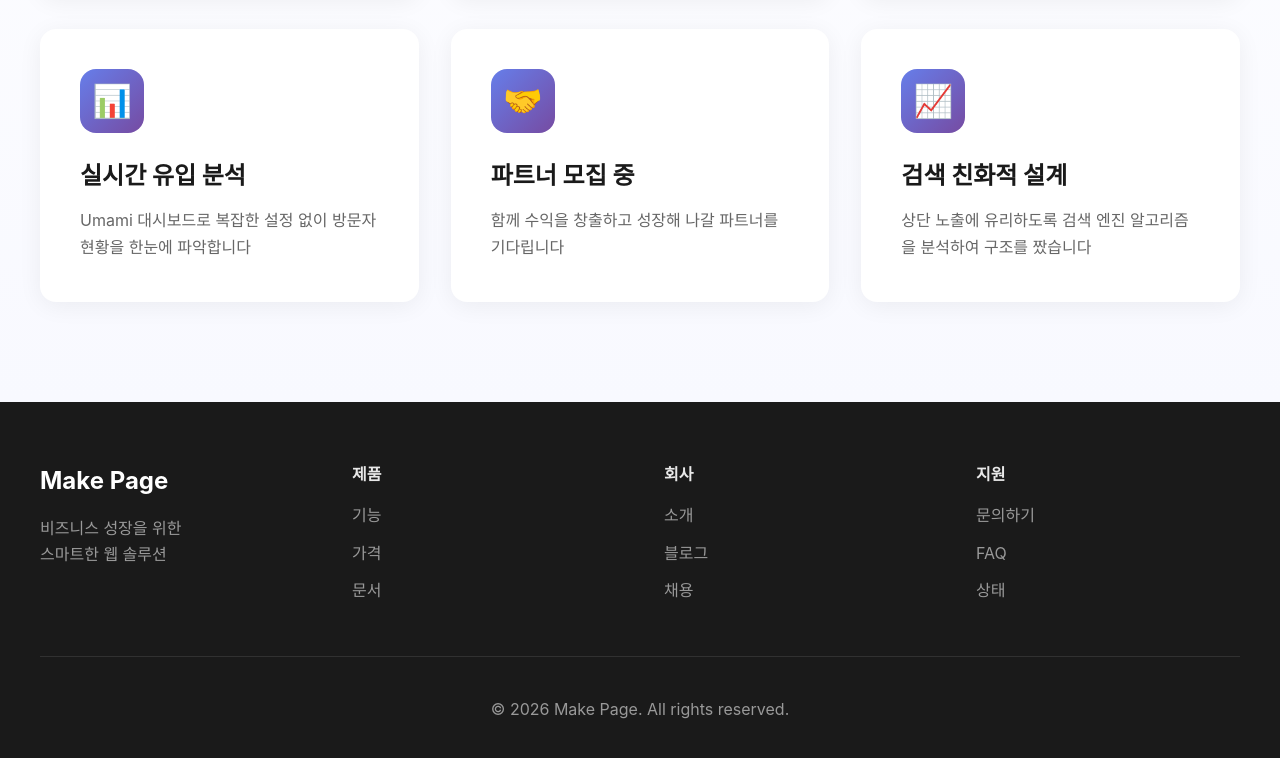
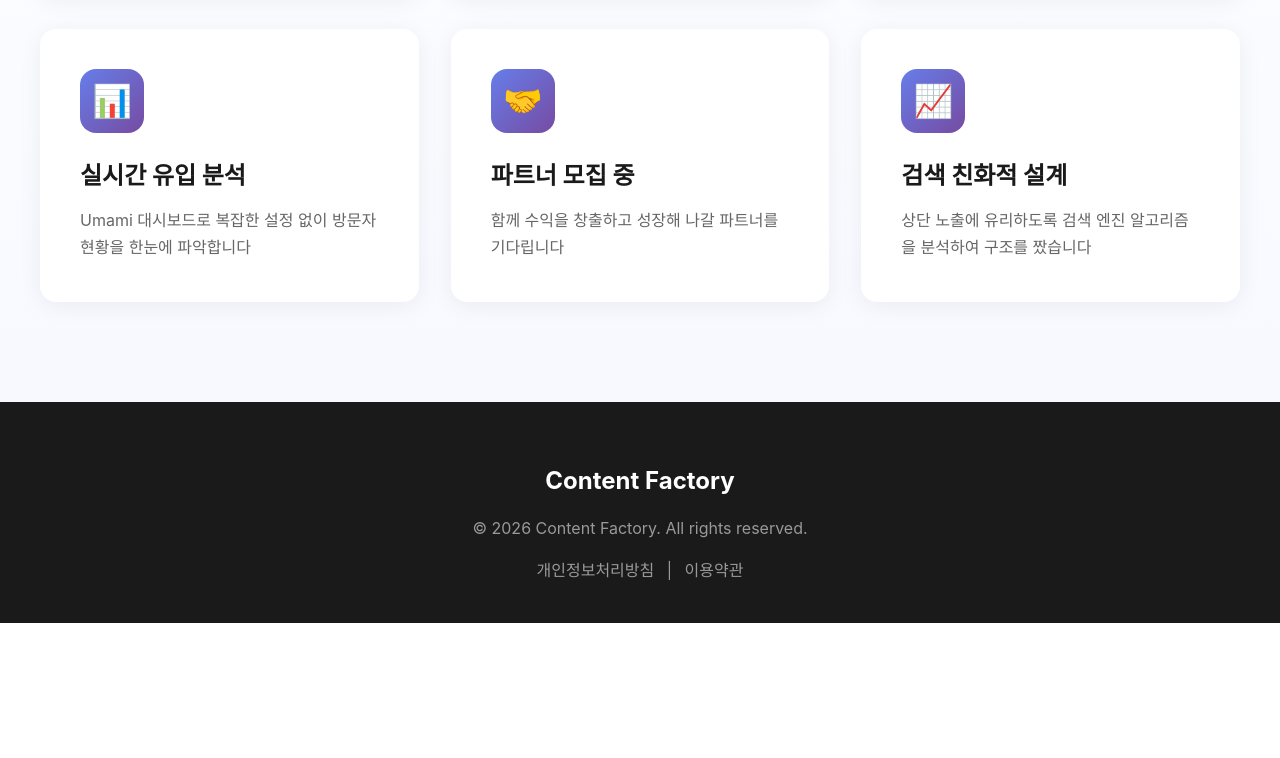
Before and after one commit to jeonwoohyun85/content-factory, a website: page landing/index.html in a window 1280 px wide. Shown: the part 552-1310 px from the top of the page. After the commit the page ends 1175 px from the top, so only its background shows below. Drawn offline with Linux system fonts and the light colour scheme.

Commit message:
design: 푸터 심플하게 변경

```diff
--- a/landing/index.html
+++ b/landing/index.html
@@ -389,32 +389,14 @@
 
     <!-- Footer -->
     <footer>
-        <div class="footer-content">
-            <div>
-                <div class="footer-logo">Make Page</div>
-                <p style="color: #999; margin-top: 16px;">비즈니스 성장을 위한<br>스마트한 웹 솔루션</p>
+        <div style="max-width: 1200px; margin: 0 auto; text-align: center;">
+            <div style="font-size: 24px; font-weight: 700; margin-bottom: 16px;">Content Factory</div>
+            <p style="color: #999; margin-bottom: 16px;">&copy; 2026 Content Factory. All rights reserved.</p>
+            <div style="color: #999;">
+                <a href="/privacy" style="color: #999; text-decoration: none; margin: 0 8px;">개인정보처리방침</a>
+                |
+                <a href="/terms" style="color: #999; text-decoration: none; margin: 0 8px;">이용약관</a>
             </div>
-            <div class="footer-section">
-                <h4>제품</h4>
-                <a href="#">기능</a>
-                <a href="#">가격</a>
-                <a href="#">문서</a>
-            </div>
-            <div class="footer-section">
-                <h4>회사</h4>
-                <a href="#">소개</a>
-                <a href="#">블로그</a>
-                <a href="#">채용</a>
-            </div>
-            <div class="footer-section">
-                <h4>지원</h4>
-                <a href="#">문의하기</a>
-                <a href="#">FAQ</a>
-                <a href="#">상태</a>
-            </div>
-        </div>
-        <div class="footer-bottom">
-            <p>&copy; 2026 Make Page. All rights reserved.</p>
         </div>
     </footer>
 </body>
```
